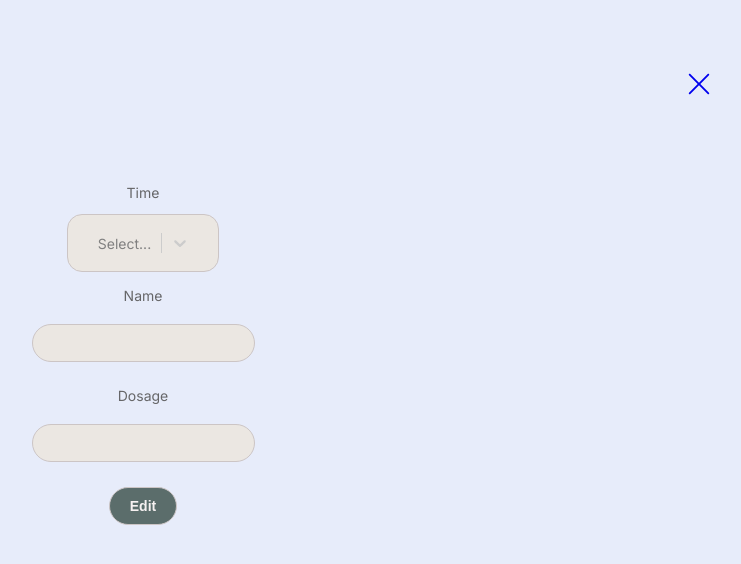
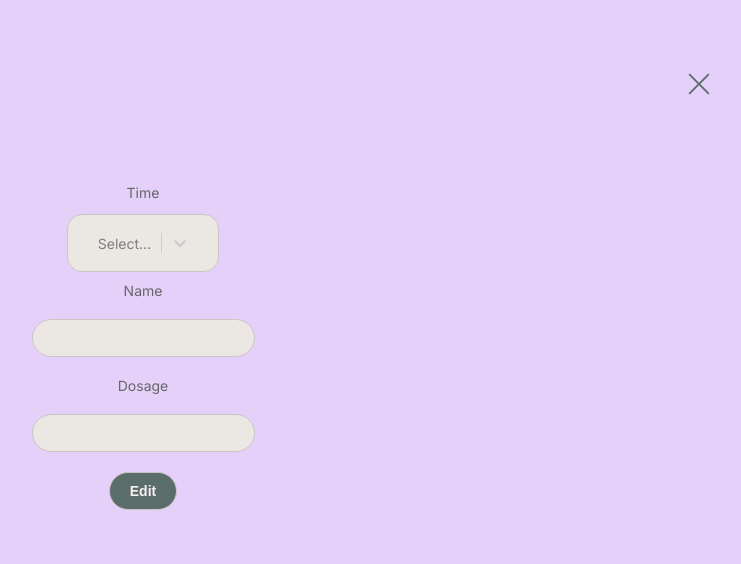
Before and after one commit to NNikiforuk/medical-assistant, a Next.js app: page /dashboard/edit/1 in a window 1280 px wide. Shown: the top 564 px of the page, without its empty margins (497-1238 px from the left). Built offline with nearby package versions, Linux system fonts and the light colour scheme; no server answers; the database is empty.

Commit message:
Styling for edit subpage

```diff
--- a/app/dashboard/edit/[id]/edit.scss
+++ b/app/dashboard/edit/[id]/edit.scss
@@ -1,7 +1,7 @@
 @import "../../../../styles/variables.scss";
 
 .edit {
-	background-color: $blue-lightest;
+	background-color: $purple;
 	display: flex;
 	flex-direction: column;
 	padding: 20px;
@@ -13,6 +13,10 @@
 		justify-content: flex-end;
 		padding: 10px;
 		font-size: $font-size-s;
+
+		svg {
+			color: $green;
+		}
 	}
 
 	&__form {
@@ -41,6 +45,39 @@
 @media only screen and (min-width: 1200px) {
 	.edit .edit__form {
 		margin-top: 20px;
-		gap: 5px;
+		gap: 0;
 	}
 }
+
+@media only screen and (min-width: 1920px) {
+	.edit .edit__form {
+		margin-top: 100px;
+		gap: 30px;
+	}
+
+	.edit .edit__btn {
+		font-size: $font-size-xl;
+	}
+}
+
+@media only screen and (min-width: 2560px) {
+	.edit .edit__form {
+		margin-top: 150px;
+	}
+
+	.edit .edit__btn {
+		font-size: $font-size-xxl;
+	}
+}
+
+@media only screen and (min-width: 3840px) {
+	.edit .edit__form {
+		margin-top: 250px;
+		gap: 50px;
+	}
+
+	.edit .edit__btn {
+		font-size: $font-size-xxxl;
+		padding: 70px;
+	}
+}
```
